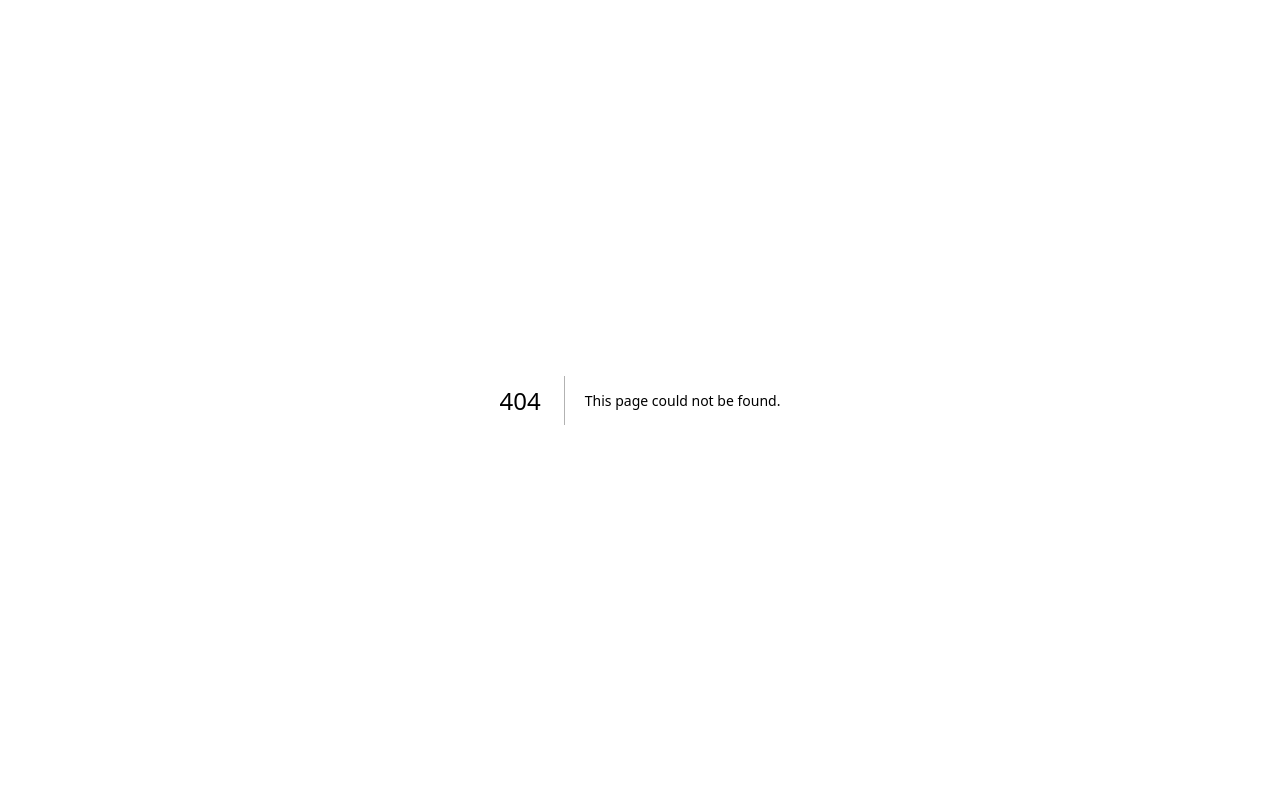
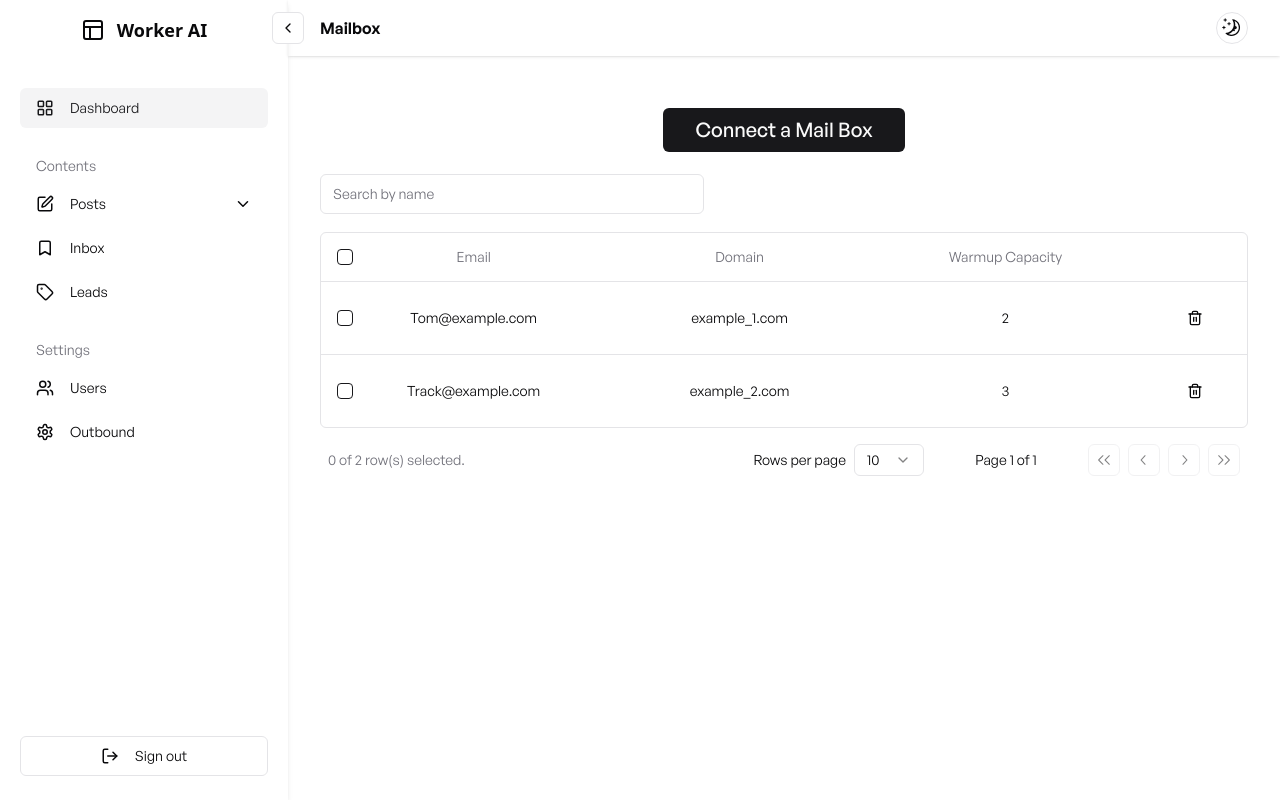
Before and after one commit to AbhirajSinha179/enterprise-workerai, a Next.js app: page /dashboard/mailbox in a window 1280 px wide. Before the commit this address had no page. Built offline with nearby package versions, Linux system fonts and the light colour scheme.

Commit message:
moving mailbox to dashboard

```diff
--- a/app/(site)/(mailbox)/mailbox/page.tsx
+++ b/app/(main)/dashboard/(mailbox)/mailbox/page.tsx
@@ -1,3 +1,4 @@
+import Link from "next/link"
 import { z } from "zod"
 import { promises as fs } from "fs"
 import path from "path"
@@ -6,14 +7,12 @@ import { DataTable } from "@/components/leads/data-table"
 import { columns } from "@/components/mailbox/columns"
 import { Button } from "@/components/ui/button"
 import { mailsSchema } from "../data/schema"
-import Link from "next/link"
 
 async function getMails() {
   const data = await fs.readFile(
-    path.join(process.cwd(), "/app/(site)/(mailbox)/data/mails.json")
+    path.join(process.cwd(), "app/(main)/dashboard/(mailbox)/data/mails.json")
   )
   const mails = JSON.parse(data.toString())
-
   return z.array(mailsSchema).parse(mails)
 }
 
@@ -23,7 +22,7 @@ export default async function MailboxPage() {
   return (
     <ContentLayout title="Mailbox">
       <div className="flex justify-center m-5 ">
-        <Link href="/mailbox/form">
+        <Link href="/dashboard/mailbox/form">
 
           <Button size="lg">
             <div className="text-xl font-semibold">
--- a/components/mailbox/columns.tsx
+++ b/components/mailbox/columns.tsx
@@ -2,7 +2,7 @@
 import { ColumnDef } from "@tanstack/react-table"
 import { Trash2 } from "lucide-react"
 // import { unread } from "@/app/(site)/(mailbox)/data/data"
-import { Mails } from "@/app/(site)/(mailbox)/data/schema"
+import { Mails } from "@/app/(main)/dashboard/(mailbox)/data/schema"
 import { DataTableColumnHeader } from "@/components/leads/data-table-column-header"
 // import { Badge } from "@/components/ui/badge"
 import { Button } from "@/components/ui/button"
```
Also changed, not shown: app/(main)/dashboard/(mailbox)/data/data.tsx (renamed from app/(site)/(mailbox)/data/data.tsx), app/(main)/dashboard/(mailbox)/data/mails.json (renamed from app/(site)/(mailbox)/data/mails.json), app/(main)/dashboard/(mailbox)/data/schema.tsx (renamed from app/(site)/(mailbox)/data/schema.tsx), app/(main)/dashboard/(mailbox)/mailbox/form/page.tsx (renamed from app/(site)/(mailbox)/mailbox/form/page.tsx).
